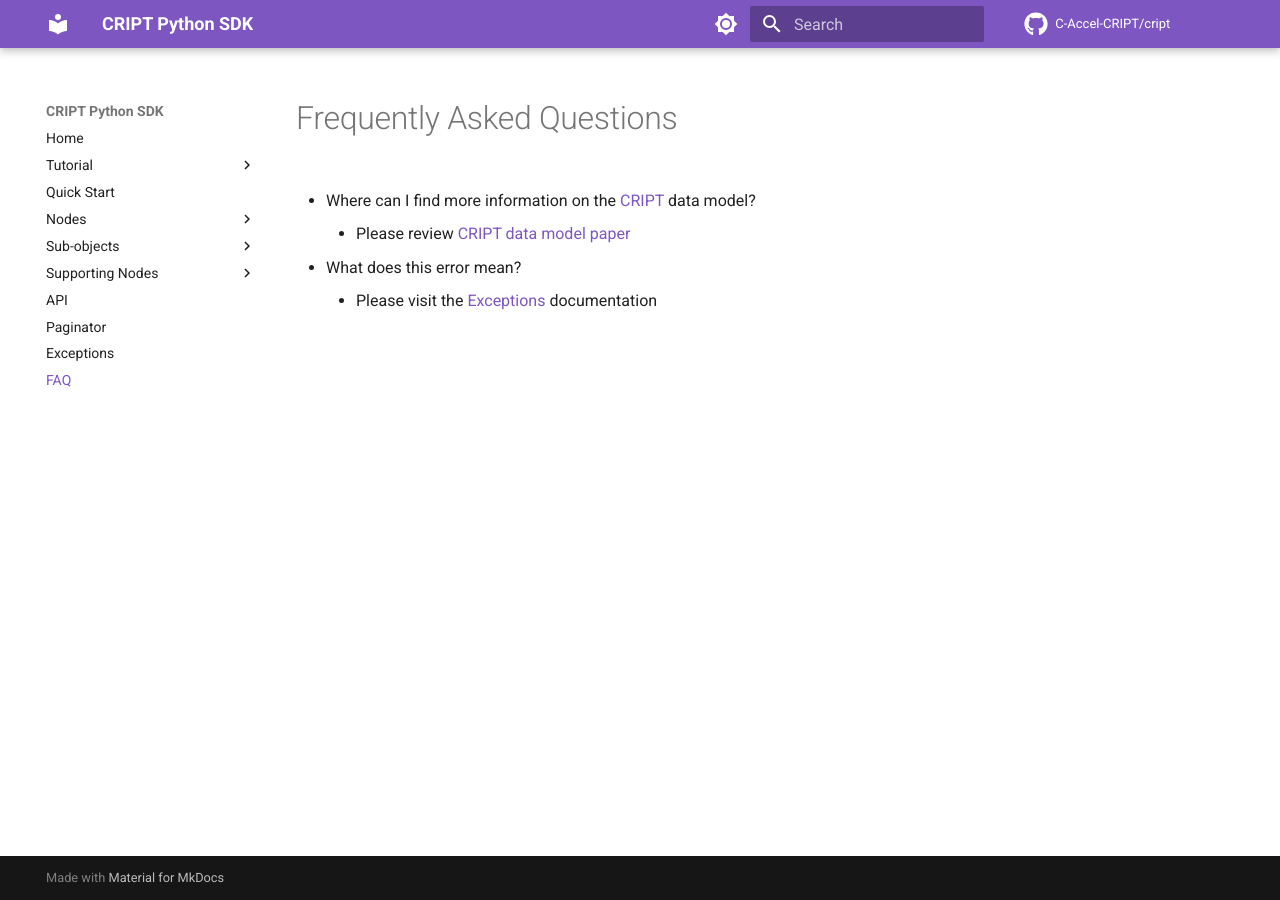
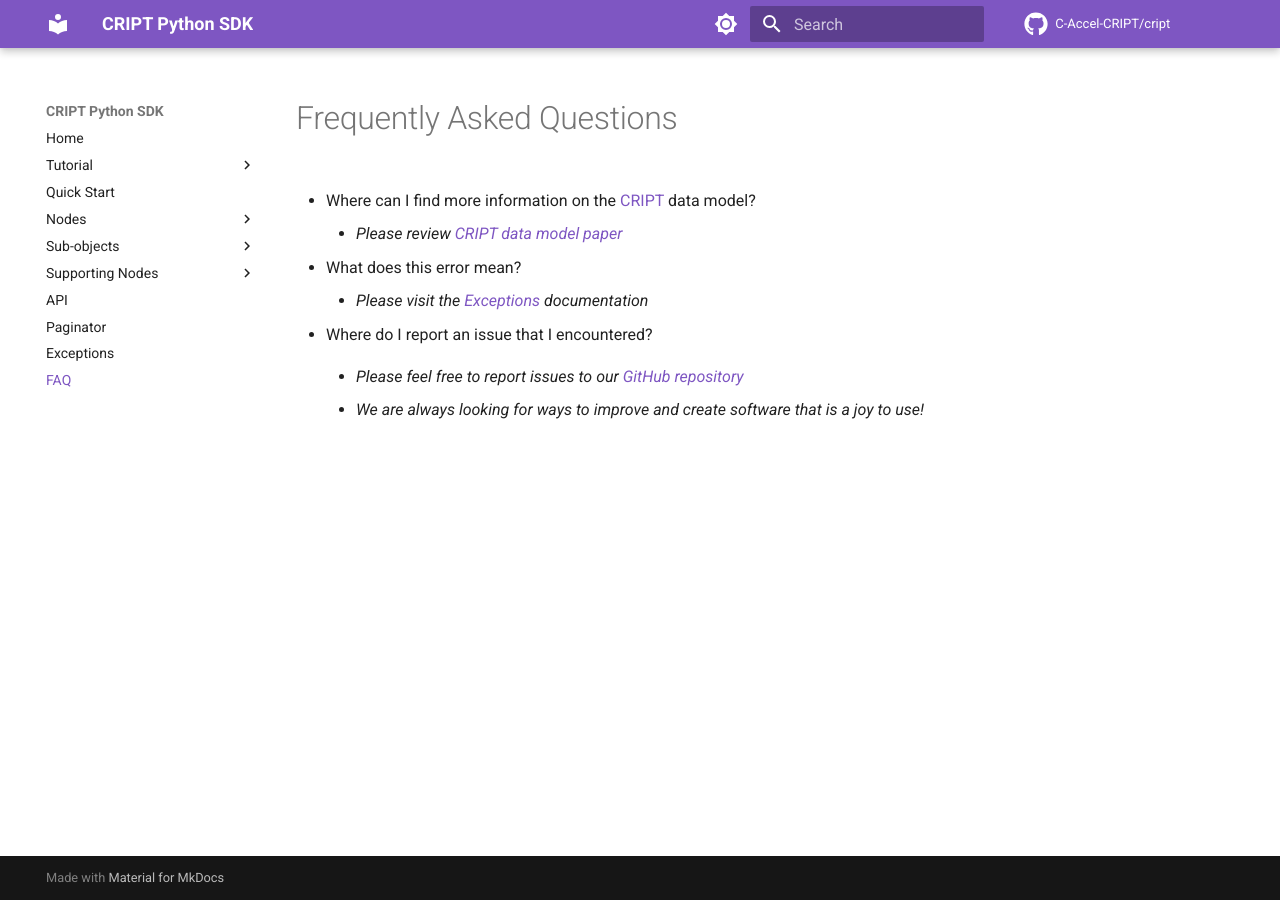
Before and after one commit to C-Accel-CRIPT/sdk-archive, an MkDocs documentation site: the page built from docs/faq.md, in a window 1280 px wide. Built offline with MkDocs 1.6.1 and Material for MkDocs 9.7.7, drawn with Linux system fonts in a browser that asks for light colours; comment, search, counter and statistics services are not loaded.

Commit message:
added faq

```diff
--- a/docs/faq.md
+++ b/docs/faq.md
@@ -1,9 +1,15 @@
 # Frequently Asked Questions
 
 * Where can I find more information on the <a href="https://criptapp.org" target="_blank">CRIPT</a> data model?
-    * Please review
+    * _Please review
     <a href="https://criptapp.org" target="_blank">CRIPT</a>
-    <a href="https://chemrxiv.org/engage/chemrxiv/article-details/6322951abe03b232b0f6c7db" target="_blank">data model paper</a>
+    <a href="https://chemrxiv.org/engage/chemrxiv/article-details/6322951abe03b232b0f6c7db" target="_blank">data model paper</a>_
 
 * What does this error mean?
-    * Please visit the <a href="/exceptions" target="_blank">Exceptions</a> documentation
+    * _Please visit the <a href="/exceptions" target="_blank">Exceptions</a> documentation_
+
+* Where do I report an issue that I encountered?
+    * _Please feel free to report issues to our
+    <a href="https://github.com/C-Accel-CRIPT/cript/issues" target="_blank">GitHub repository</a>_
+
+    * _We are always looking for ways to improve and create software that is a joy to use!_
```
